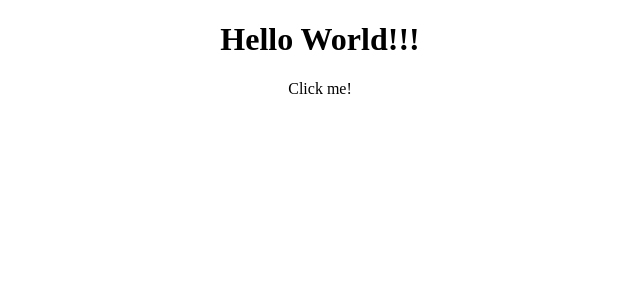
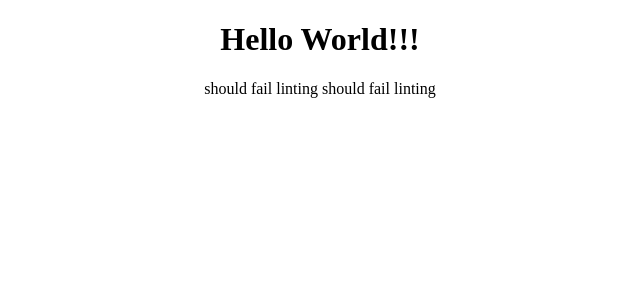
Before and after one commit to FCCColumbus/cbus-web, a React (Create React App) app: page / in a window 1280 px wide. Shown: the top 300 px of the page, without its empty margins (320-960 px from the left). Built offline with nearby package versions, Linux system fonts and the light colour scheme.

Commit message:
linting test

```diff
--- a/package.json
+++ b/package.json
@@ -23,9 +23,9 @@
   },
   "lint-staged": {
     "src/**/*.{js,jsx,ts,tsx,json,css,scss,md}": [
-      "eslint .",
       "prettier --write"
-    ]
+    ],
+    "*.js": "eslint"
   },
   "scripts": {
     "start": "react-scripts start",
--- a/src/App.js
+++ b/src/App.js
@@ -4,7 +4,8 @@ function App() {
   return (
     <div className="App">
       <h1>Hello World!!! </h1>
-      <a aria-hidden> Click me! </a>
+      <a aria-hidden> should fail linting </a>
+      <a aria-hidden> should fail linting </a>
     </div>
   );
 }
```
